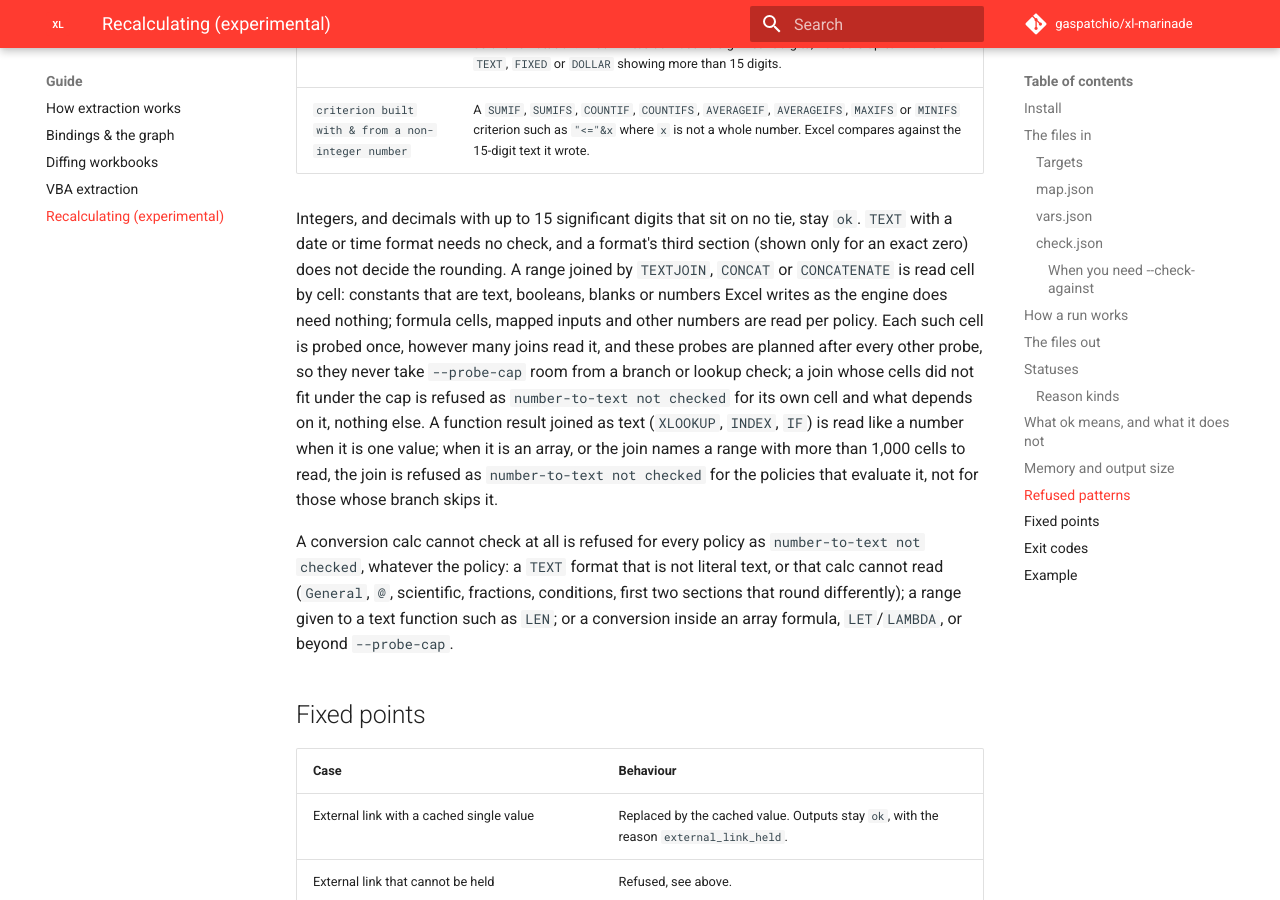
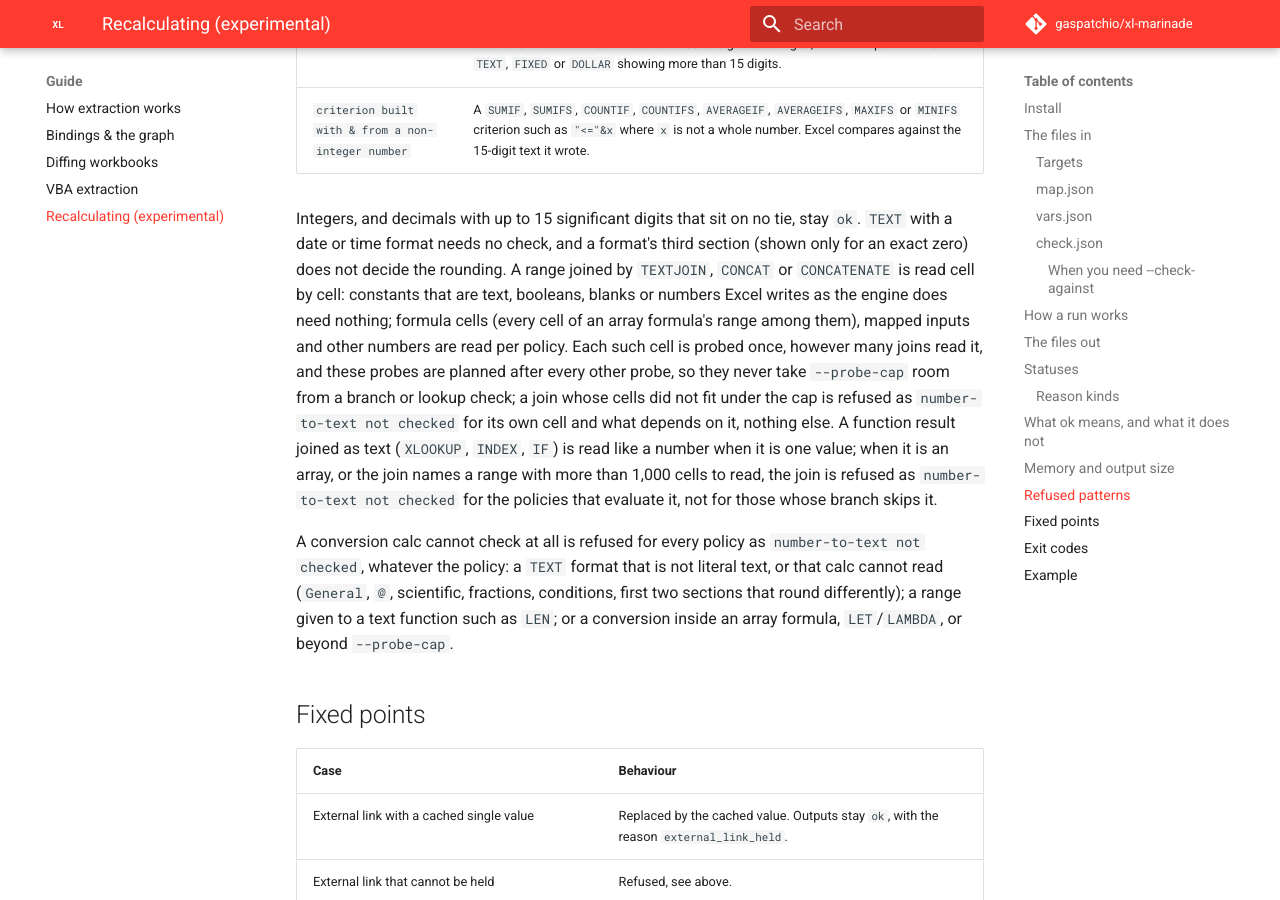
Before and after one commit to gaspatchio/xl-marinade, an MkDocs documentation site: the page built from docs/guide/calc.md, in a window 1280 px wide and 900 px high, scrolled down 11336 px. Built offline with MkDocs 1.6.1 and Material for MkDocs 9.7.7, drawn with Linux system fonts in a browser that asks for light colours; comment, search, counter and statistics services are not loaded.

Commit message:
fix(calc): read array-formula cells per policy when a join reads them
A TEXTJOIN or CONCAT over a range skips cells it takes for constants
whose text Excel writes as the engine does. The non-anchor cells of an
array formula hold Excel's results as bare values, so a join over them
read them as constants and never probed them: a value the engine wrote
with 17 digits where Excel writes 15 came back ok. Now that the graph
knows every cell of an array formula's range, the join check counts
them as formula cells and reads them per policy.

Closes the strict xfail left by the number-to-text review fixes.

```diff
--- a/docs/guide/calc.md
+++ b/docs/guide/calc.md
@@ -389,8 +389,9 @@ Integers, and decimals with up to 15 significant digits that sit on no tie, stay
 `TEXT` with a date or time format needs no check, and a format's third section (shown
 only for an exact zero) does not decide the rounding. A range joined by `TEXTJOIN`,
 `CONCAT` or `CONCATENATE` is read cell by cell: constants that are text, booleans,
-blanks or numbers Excel writes as the engine does need nothing; formula cells, mapped
-inputs and other numbers are read per policy. Each such cell is probed once, however
+blanks or numbers Excel writes as the engine does need nothing; formula cells (every
+cell of an array formula's range among them), mapped inputs and other numbers are read
+per policy. Each such cell is probed once, however
 many joins read it, and these probes are planned after every other probe, so they
 never take `--probe-cap` room from a branch or lookup check; a join whose cells did not
 fit under the cap is refused as `number-to-text not checked` for its own cell and what
```
Also changed, not shown: CHANGELOG.md (+2 -2 lines), 2 other files.
